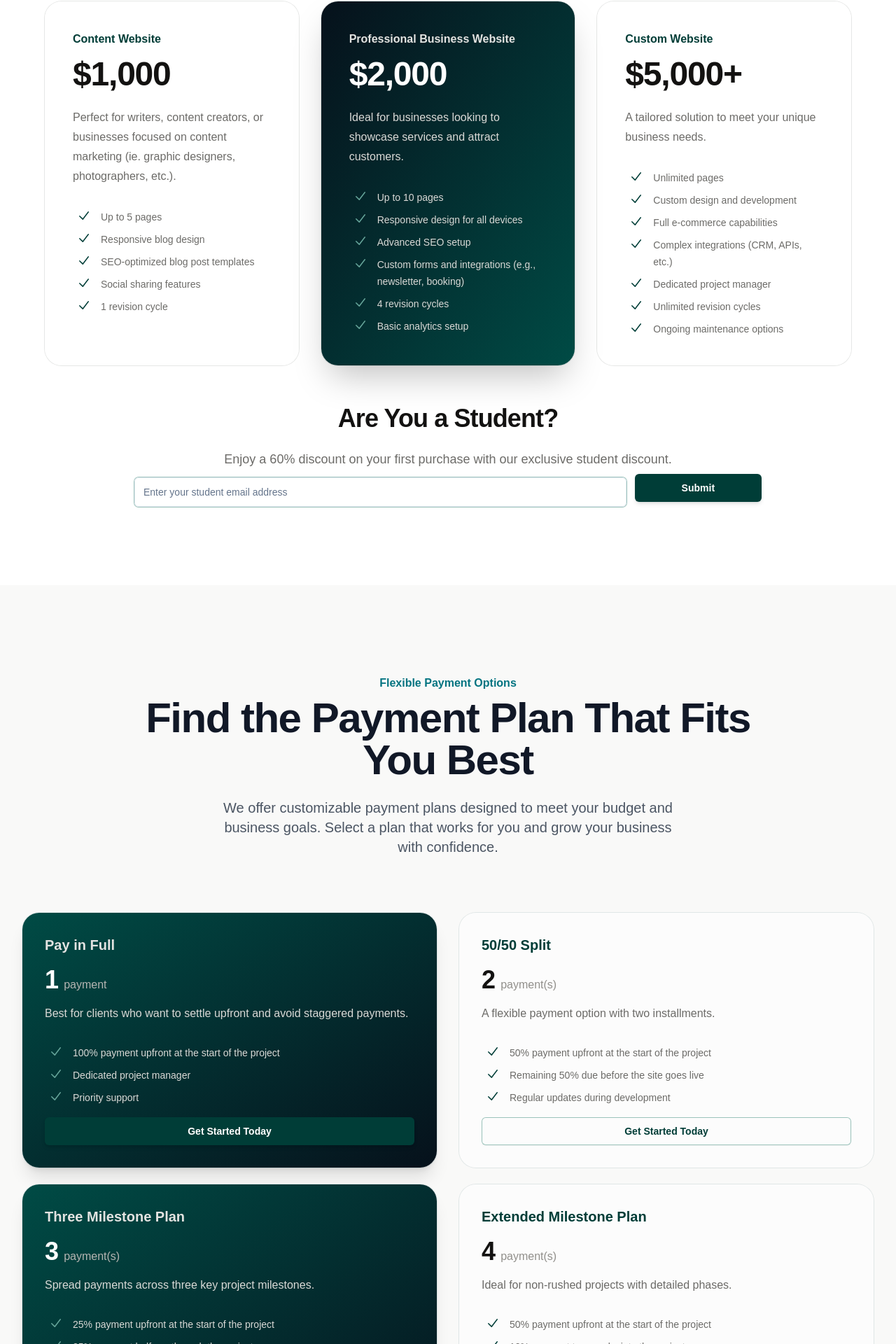
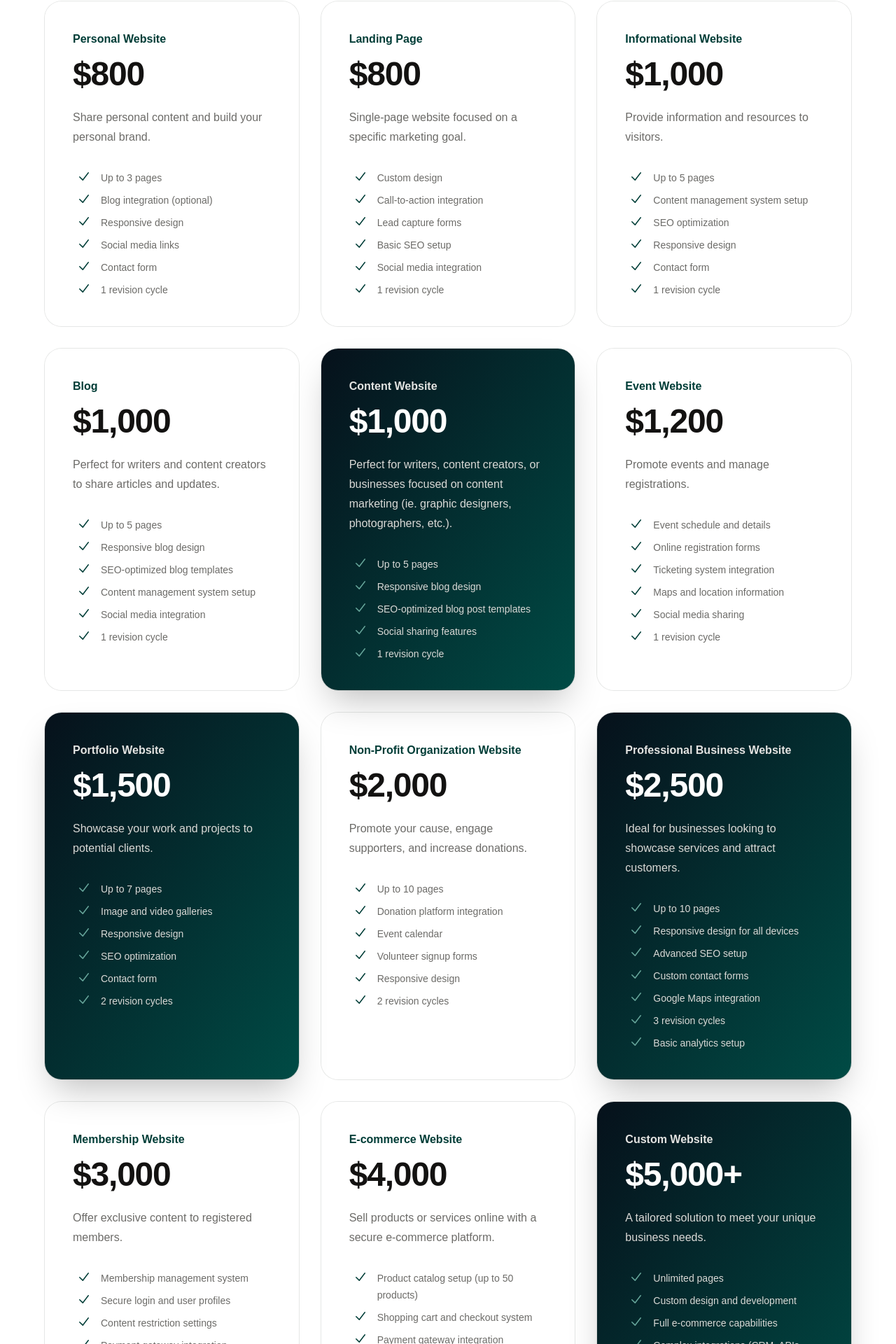
Before and after one commit to tmchuynh/business_with_a_smile, a Next.js app: page /pricing in a window 1280 px wide. Shown: the part 490-2410 px from the top of the page at 70% size. Built offline with nearby package versions, Linux system fonts and the light colour scheme.

Commit message:
update website types

```diff
--- a/src/components/Pricing-Section.tsx
+++ b/src/components/Pricing-Section.tsx
@@ -3,6 +3,70 @@ import { Input } from './ui/input';
 import { Button } from './ui/button';
 
 const tiers = [
+    {
+        name: 'Personal Website',
+        id: 'tier-personal',
+        href: '#',
+        priceStartingAt: '$800',
+        description: 'Share personal content and build your personal brand.',
+        features: [
+            'Up to 3 pages',
+            'Blog integration (optional)',
+            'Responsive design',
+            'Social media links',
+            'Contact form',
+            '1 revision cycle',
+        ],
+        featured: false,
+    },
+    {
+        name: 'Landing Page',
+        id: 'tier-landing',
+        href: '#',
+        priceStartingAt: '$800',
+        description: 'Single-page website focused on a specific marketing goal.',
+        features: [
+            'Custom design',
+            'Call-to-action integration',
+            'Lead capture forms',
+            'Basic SEO setup',
+            'Social media integration',
+            '1 revision cycle',
+        ],
+        featured: false,
+    },
+    {
+        name: 'Informational Website',
+        id: 'tier-informational',
+        href: '#',
+        priceStartingAt: '$1,000',
+        description: 'Provide information and resources to visitors.',
+        features: [
+            'Up to 5 pages',
+            'Content management system setup',
+            'SEO optimization',
+            'Responsive design',
+            'Contact form',
+            '1 revision cycle',
+        ],
+        featured: false,
+    },
+    {
+        name: 'Blog',
+        id: 'tier-blog',
+        href: '#',
+        priceStartingAt: '$1,000',
+        description: 'Perfect for writers and content creators to share articles and updates.',
+        features: [
+            'Up to 5 pages',
+            'Responsive blog design',
+            'SEO-optimized blog templates',
+            'Content management system setup',
+            'Social media integration',
+            '1 revision cycle',
+        ],
+        featured: false,
+    },
     {
         name: 'Content Website',
         id: 'tier-blog',
@@ -16,23 +80,105 @@ const tiers = [
             'Social sharing features',
             '1 revision cycle',
         ],
+        featured: true,
+    },
+    {
+        name: 'Event Website',
+        id: 'tier-event',
+        href: '#',
+        priceStartingAt: '$1,200',
+        description: 'Promote events and manage registrations.',
+        features: [
+            'Event schedule and details',
+            'Online registration forms',
+            'Ticketing system integration',
+            'Maps and location information',
+            'Social media sharing',
+            '1 revision cycle',
+        ],
+        featured: false,
+    },
+    {
+        name: 'Portfolio Website',
+        id: 'tier-portfolio',
+        href: '#',
+        priceStartingAt: '$1,500',
+        description: 'Showcase your work and projects to potential clients.',
+        features: [
+            'Up to 7 pages',
+            'Image and video galleries',
+            'Responsive design',
+            'SEO optimization',
+            'Contact form',
+            '2 revision cycles',
+        ],
+        featured: true,
+    },
+    {
+        name: 'Non-Profit Organization Website',
+        id: 'tier-nonprofit',
+        href: '#',
+        priceStartingAt: '$2,000',
+        description: 'Promote your cause, engage supporters, and increase donations.',
+        features: [
+            'Up to 10 pages',
+            'Donation platform integration',
+            'Event calendar',
+            'Volunteer signup forms',
+            'Responsive design',
+            '2 revision cycles',
+        ],
         featured: false,
     },
     {
         name: 'Professional Business Website',
         id: 'tier-business',
         href: '#',
-        priceStartingAt: '$2,000',
+        priceStartingAt: '$2,500',
         description: 'Ideal for businesses looking to showcase services and attract customers.',
         features: [
             'Up to 10 pages',
             'Responsive design for all devices',
             'Advanced SEO setup',
-            'Custom forms and integrations (e.g., newsletter, booking)',
-            '4 revision cycles',
+            'Custom contact forms',
+            'Google Maps integration',
+            '3 revision cycles',
             'Basic analytics setup',
         ],
         featured: true,
+    },
+    {
+        name: 'Membership Website',
+        id: 'tier-membership',
+        href: '#',
+        priceStartingAt: '$3,000',
+        description: 'Offer exclusive content to registered members.',
+        features: [
+            'Membership management system',
+            'Secure login and user profiles',
+            'Content restriction settings',
+            'Payment gateway integration',
+            'Discussion forums (optional)',
+            '3 revision cycles',
+        ],
+        featured: false,
+    },
+    {
+        name: 'E-commerce Website',
+        id: 'tier-ecommerce',
+        href: '#',
+        priceStartingAt: '$4,000',
+        description: 'Sell products or services online with a secure e-commerce platform.',
+        features: [
+            'Product catalog setup (up to 50 products)',
+            'Shopping cart and checkout system',
+            'Payment gateway integration',
+            'Inventory management system',
+            'Order tracking and management',
+            'Customer account creation',
+            '3 revision cycles',
+        ],
+        featured: false,
     },
     {
         name: 'Custom Website',
@@ -49,7 +195,7 @@ const tiers = [
             'Unlimited revision cycles',
             'Ongoing maintenance options',
         ],
-        featured: false,
+        featured: true,
     },
 ];
 
@@ -75,9 +221,9 @@ export default function Pricing() {
             <div className="mx-auto grid items-center max-w-lg grid-cols-1 mt-20 gap-8 lg:max-w-6xl lg:grid-cols-3">
                 {tiers.map( ( tier, tierIdx ) => (
                     <div
-                        key={tier.id}
+                        key={`${ tier.id }_${ tierIdx }`}
                         className={classNames(
-                            tier.featured ? 'relative bg-gradient-to-tl from-deepTeal-500 to-deepBlue-900 h-[45rem] shadow-2xl' : 'bg-white/60 h-[39rem] sm:mx-8 lg:mx-0',
+                            tier.featured ? 'relative bg-gradient-to-tl from-deepTeal-500 to-deepBlue-900 h-[45rem] shadow-2xl hover:scale-105' : 'bg-white/60 h-[39rem] sm:mx-8 lg:mx-0',
                             'rounded-3xl p-8 ring-1 ring-deepTeal-900/10 sm:p-10 h-full transition-all duration-300 flex flex-col justify-between',
                         )}
                     >
@@ -132,10 +278,10 @@ export default function Pricing() {
                 <p className="mt-6 text-lg text-softNeutral-600">
                     Enjoy a 60% discount on your first purchase with our exclusive student discount.
                 </p>
-                <form className="flex items-center gap-3 justify-center m-auto">
+                <form className="flex items-center gap-3 justify-center mx-auto my-3">
                     <Input
                         placeholder="Enter your student email address"
-                        className="mt-3 py-5"
+                        className="py-5"
                     />
                     <Button className="w-1/4">Submit</Button>
                 </form>
```
Also changed, not shown: types/index.ts (+12 -0 lines).
